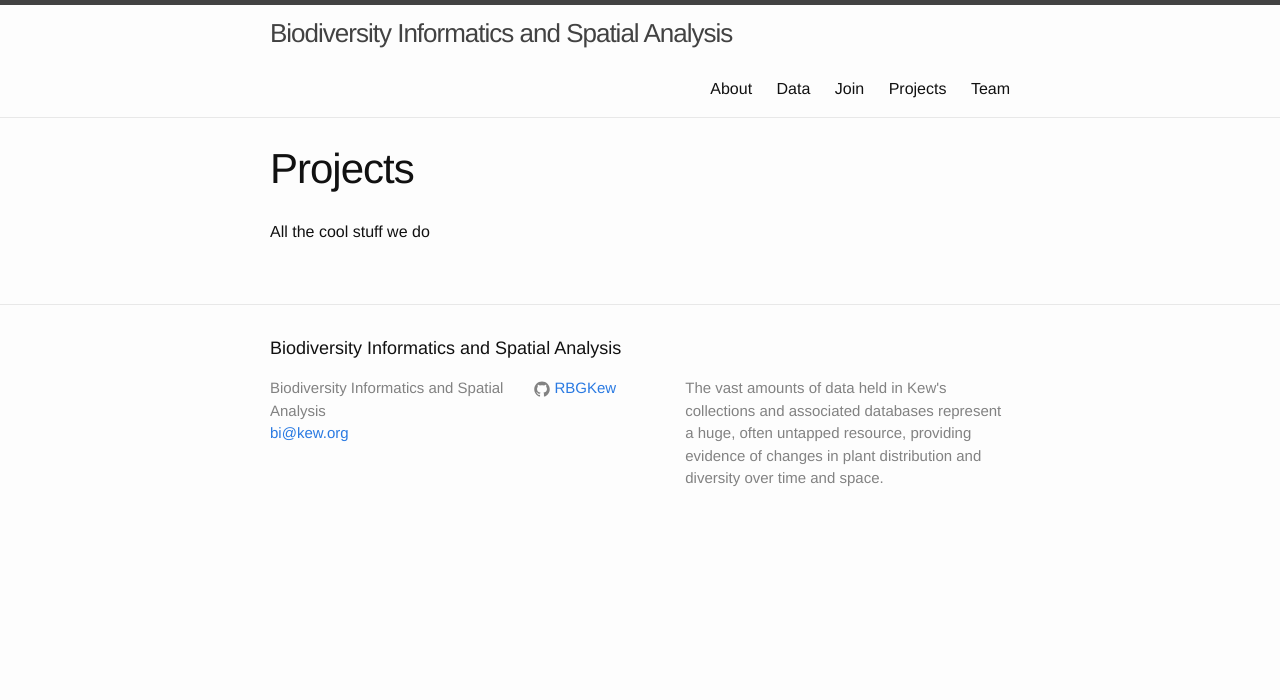
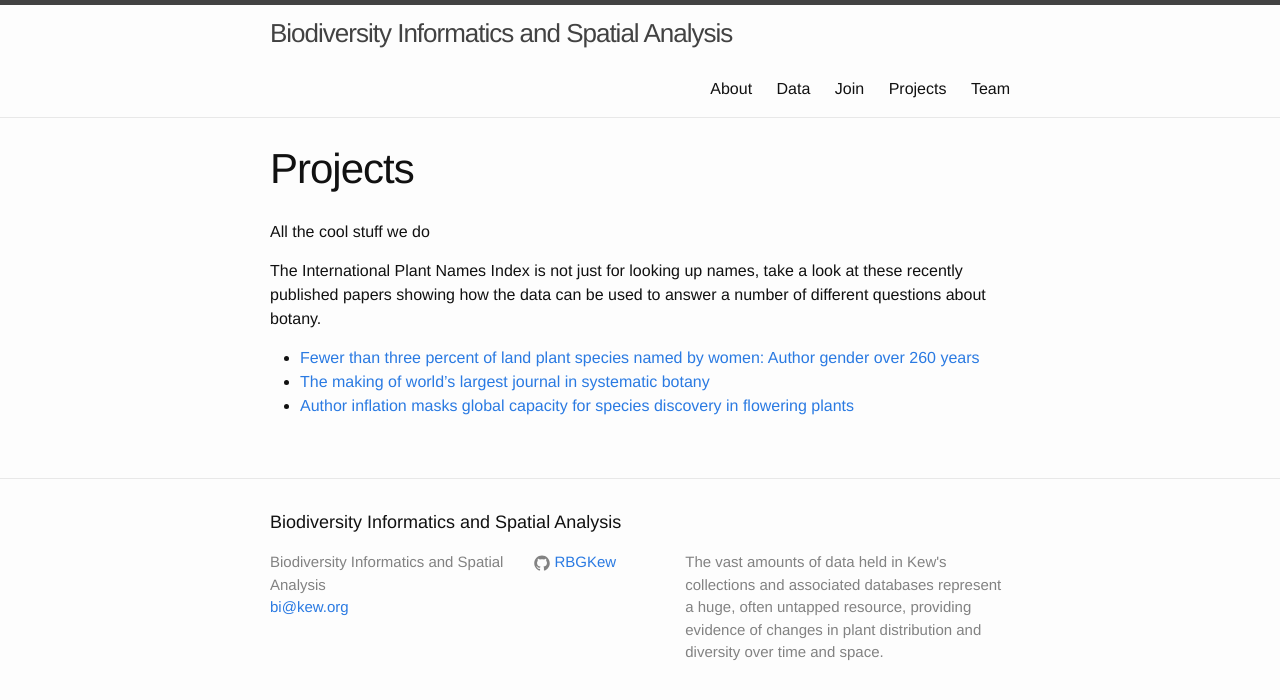
Before and after one commit to RBGKew/rbgkew.github.io, a Jekyll site: the page built from projects.md, in a window 1280 px wide. Shown: the top 700 px of the page. Built offline with Jekyll 4.4.1, drawn with Linux system fonts in a browser that asks for light colours; Markdown is read by kramdown in place of the engine named in the settings.

Commit message:
Updated projects.md

```diff
--- a/projects.md
+++ b/projects.md
@@ -2,6 +2,13 @@
 layout: page
 title: Projects
 permalink: /projects/
+published: true
 ---
 
+
 All the cool stuff we do
+
+The International Plant Names Index is not just for looking up names, take a look at these recently published papers showing how the data can be used to answer a number of different questions about botany.
+- [Fewer than three percent of land plant species named by women: Author gender over 260 years](http://www.ingentaconnect.com/content/iapt/tax/2015/00000064/00000002/art00003)
+- [The making of world’s largest journal in systematic botany](http://biotaxa.org/Phytotaxa/article/view/phytotaxa.191.1.1)
+- [Author inflation masks global capacity for species discovery in flowering plants](http://onlinelibrary.wiley.com/doi/10.1111/nph.12522/abstract)
```
